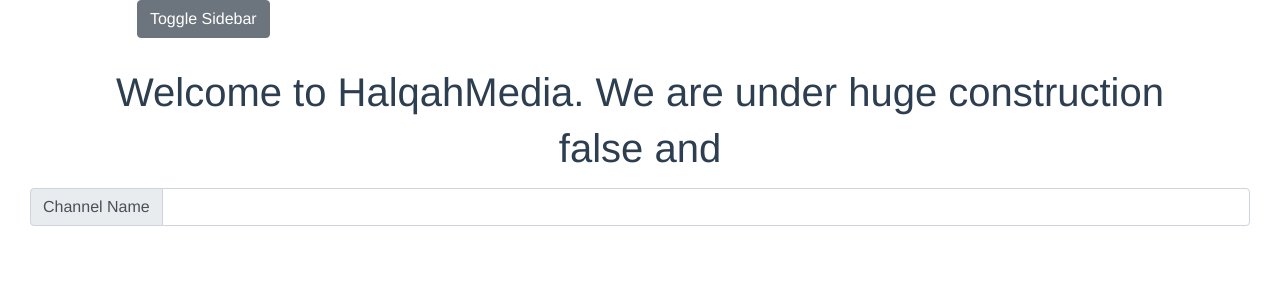
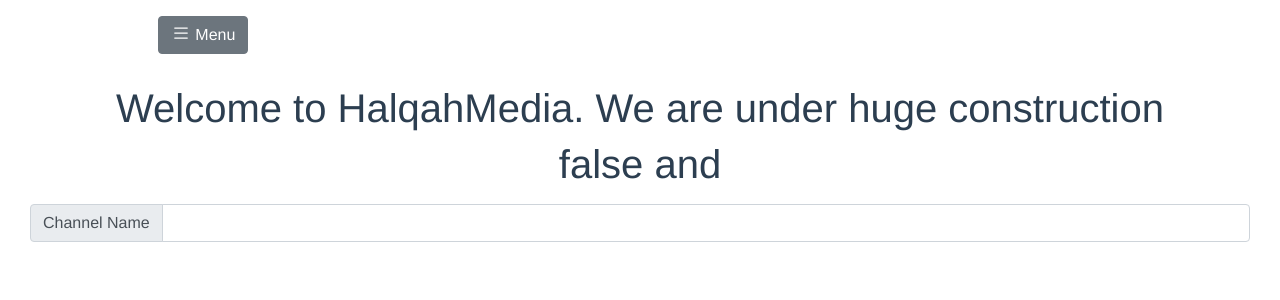
Before and after one commit to teezzan/halqah, a Vue app: page / in a window 1280 px wide. Shown: the top 300 px of the page. Built offline with nearby package versions, Linux system fonts and the light colour scheme; what @jeremyhamm/vue-slider, vue-audio-better, vue-file-agent, vue-sidebar-menu would draw is missing.

Commit message:
added Icons

```diff
--- a/src/App.vue
+++ b/src/App.vue
@@ -1,12 +1,14 @@
 <template>
   <div id="app">
-
-    <div>
-  <b-row align-h="start">
-    <b-col cols="4"><b-button v-b-toggle.sidebar-backdrop class="float left">Toggle Sidebar</b-button></b-col>
-    <!-- <b-col cols="4">One of two columns</b-col> -->
-  </b-row>
-
+    <div class="mt-3">
+      <b-row align-h="start">
+        <b-col cols="4">
+          <b-button v-b-toggle.sidebar-backdrop class="float left">
+            <b-icon icon="list" class="mr-1"></b-icon>Menu
+          </b-button>
+        </b-col>
+        <!-- <b-col cols="4">One of two columns</b-col> -->
+      </b-row>
     </div>
     <div id="nav">
       <div>
```
